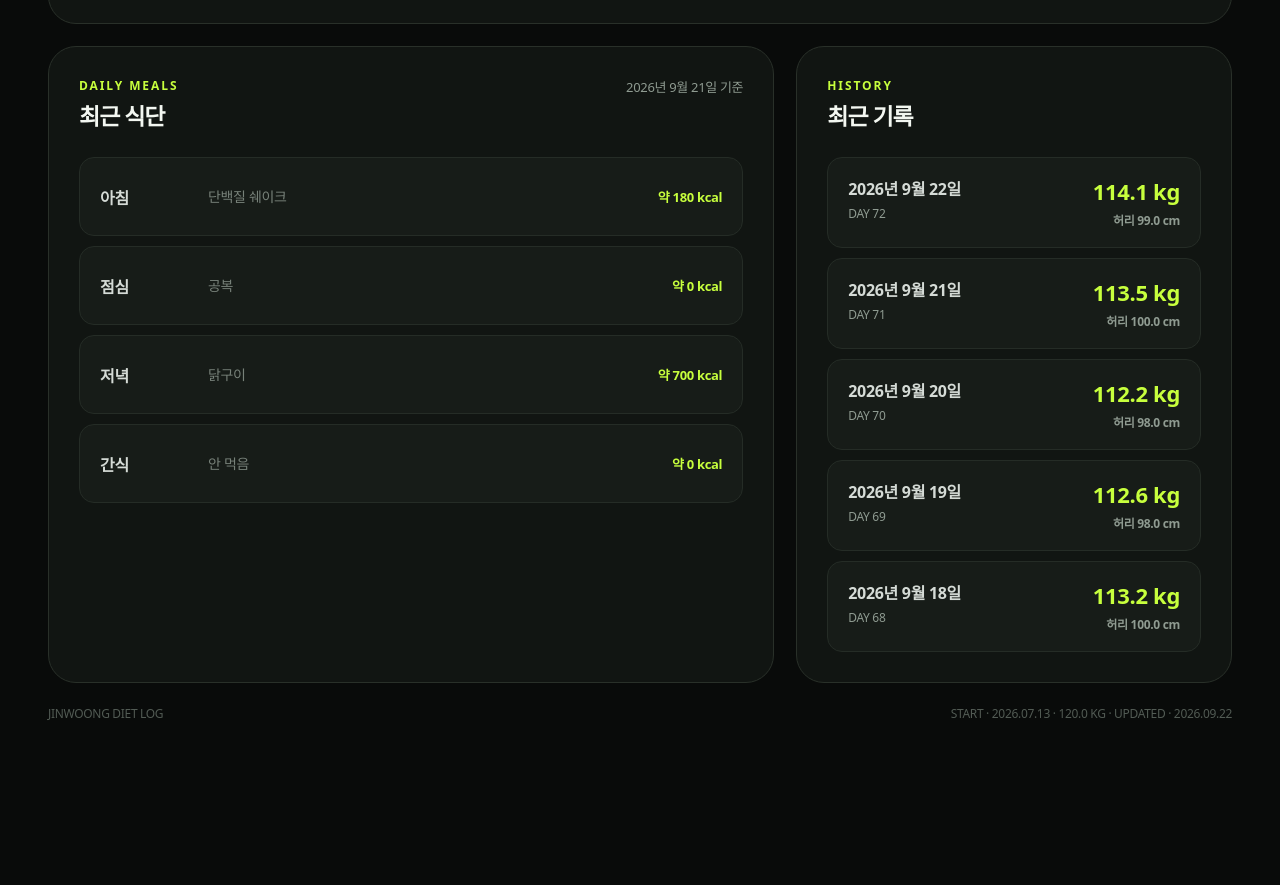
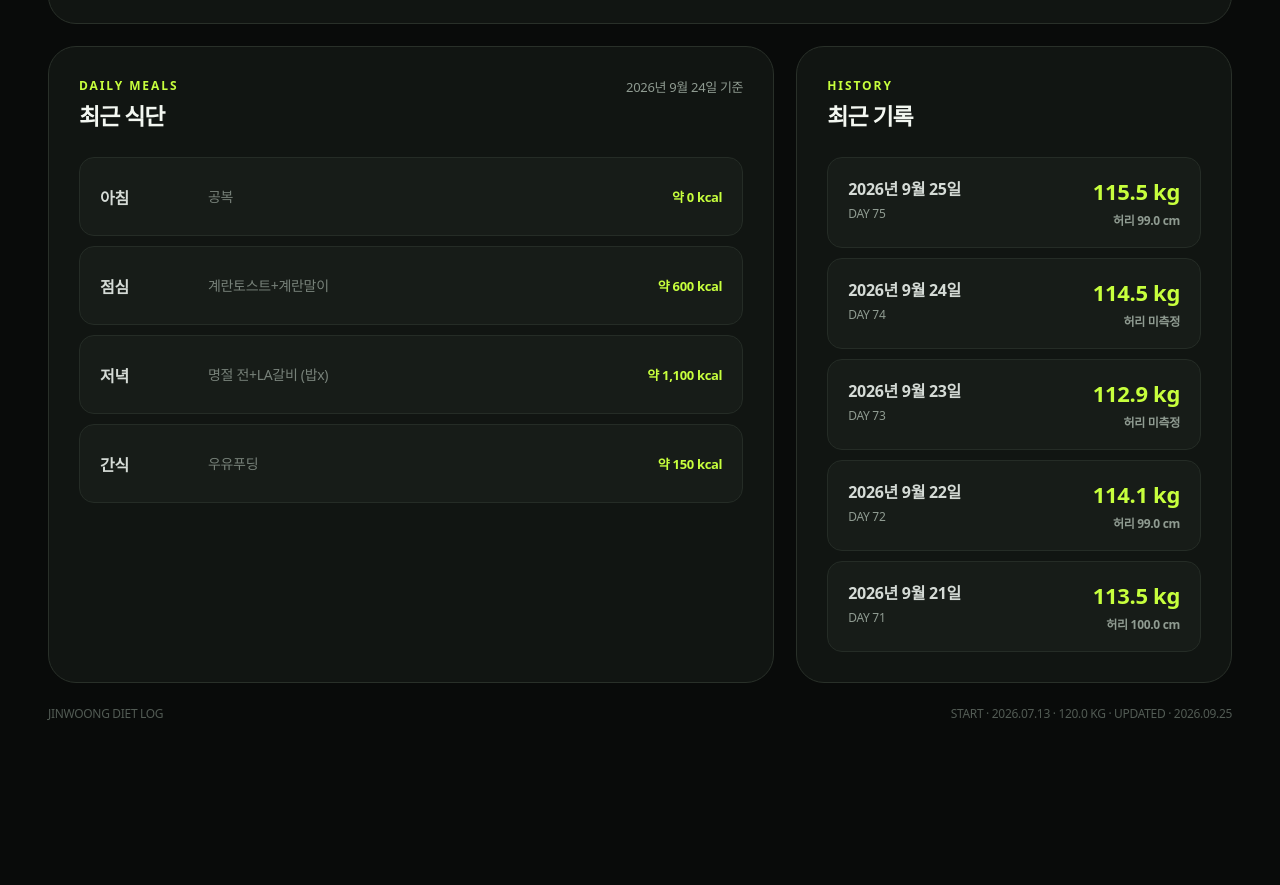
Before and after one commit to Real-Woong/my_diet_log, a plain HTML site: page index.html in a window 1280 px wide. Shown: the part 1915-2800 px from the top of the page. Drawn offline with Linux system fonts and the light colour scheme.

Commit message:
data: 09-22~09-25 기록 반영
Co-Authored-By: Claude Opus 5.5 <noreply@anthropic.com>

```diff
--- a/index.html
+++ b/index.html
@@ -1163,6 +1163,42 @@
         date: "2026-09-22",
         weight: 114.07,
         waist: 99,
+        calories: 930,
+        meals: {
+          breakfast: { food: "단백질 쉐이크", calories: 180 },
+          lunch: { food: "공복", calories: 0 },
+          dinner: { food: "해쉬브라운, 로티세리 치킨", calories: 750 },
+          snack: { food: "안 먹음", calories: 0 }
+        }
+      },
+      {
+        date: "2026-09-23",
+        weight: 112.9,
+        waist: null,
+        calories: 880,
+        meals: {
+          breakfast: { food: "공복", calories: 0 },
+          lunch: { food: "단백질 쉐이크", calories: 180 },
+          dinner: { food: "짜장면", calories: 700 },
+          snack: { food: "안 먹음", calories: 0 }
+        }
+      },
+      {
+        date: "2026-09-24",
+        weight: 114.55,
+        waist: null,
+        calories: 1850,
+        meals: {
+          breakfast: { food: "공복", calories: 0 },
+          lunch: { food: "계란토스트+계란말이", calories: 600 },
+          dinner: { food: "명절 전+LA갈비 (밥x)", calories: 1100 },
+          snack: { food: "우유푸딩", calories: 150 }
+        }
+      },
+      {
+        date: "2026-09-25",
+        weight: 115.48,
+        waist: 99,
         calories: null,
         meals: {
           breakfast: { food: "기록 대기", calories: null },
```
